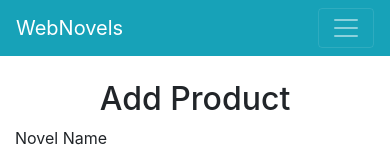
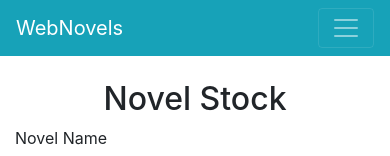
Before and after one commit to bhusal-ujjwal/ReeactJSFrontEnd, a React (Create React App) app: page /dashboard in a window 390 px wide. Shown: the top 156 px of the page. Built offline with nearby package versions, Linux system fonts and the light colour scheme; no server answers; sample sign-in values are in the browser's storage.

Commit message:
minor changes with responsive design

```diff
--- a/src/components/TodoApp/TodoForm.js
+++ b/src/components/TodoApp/TodoForm.js
@@ -9,7 +9,7 @@
             handlenovelDoneChange, handleNovelAdd, handleNovelUpdate, handlecategoryChange } = this.props
         return (
             <div>
-            <h2 align="center">Add Product</h2>
+            <h2 align="center">Novel Stock</h2>
                 <Form onSubmit={handleNovelAdd}>
                     <FormGroup>
                     <Label for='novelname'>Novel Name</Label>
--- a/src/components/UserProfile.js
+++ b/src/components/UserProfile.js
@@ -84,6 +84,13 @@
                                     onChange={(e) => this.handleChange(e)} />
                             </FormGroup>
                             <FormGroup>
+                                <Label for='email'>Email</Label>
+                                <Input type='text' id='email'
+                                    name='email'
+                                    value={this.state.user.email}
+                                    onChange={(e) => this.handleChange(e)} />
+                            </FormGroup>
+                            <FormGroup>
                                 <img className='img-thumbnail'
                                     width='300' src={`http://localhost:3001/uploads/${this.state.user.image}`}
                                     alt="profile" />
```
